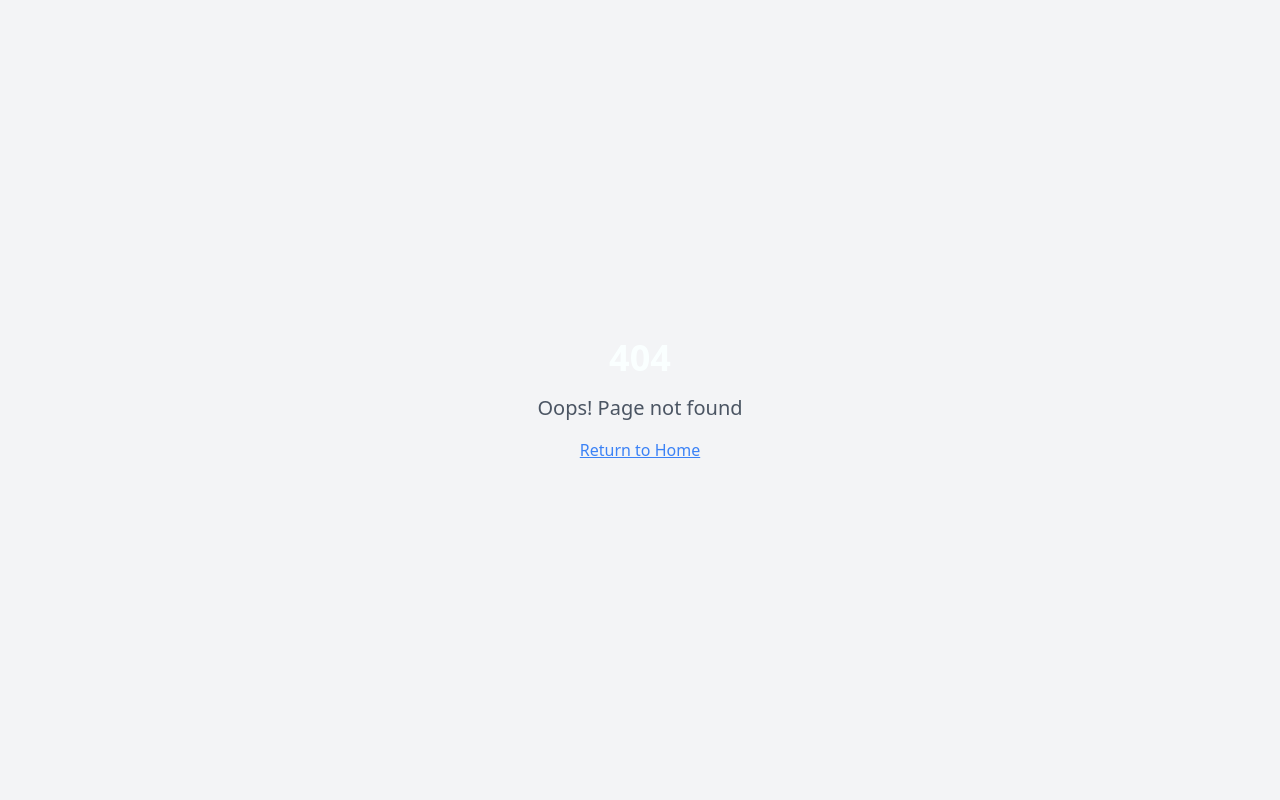
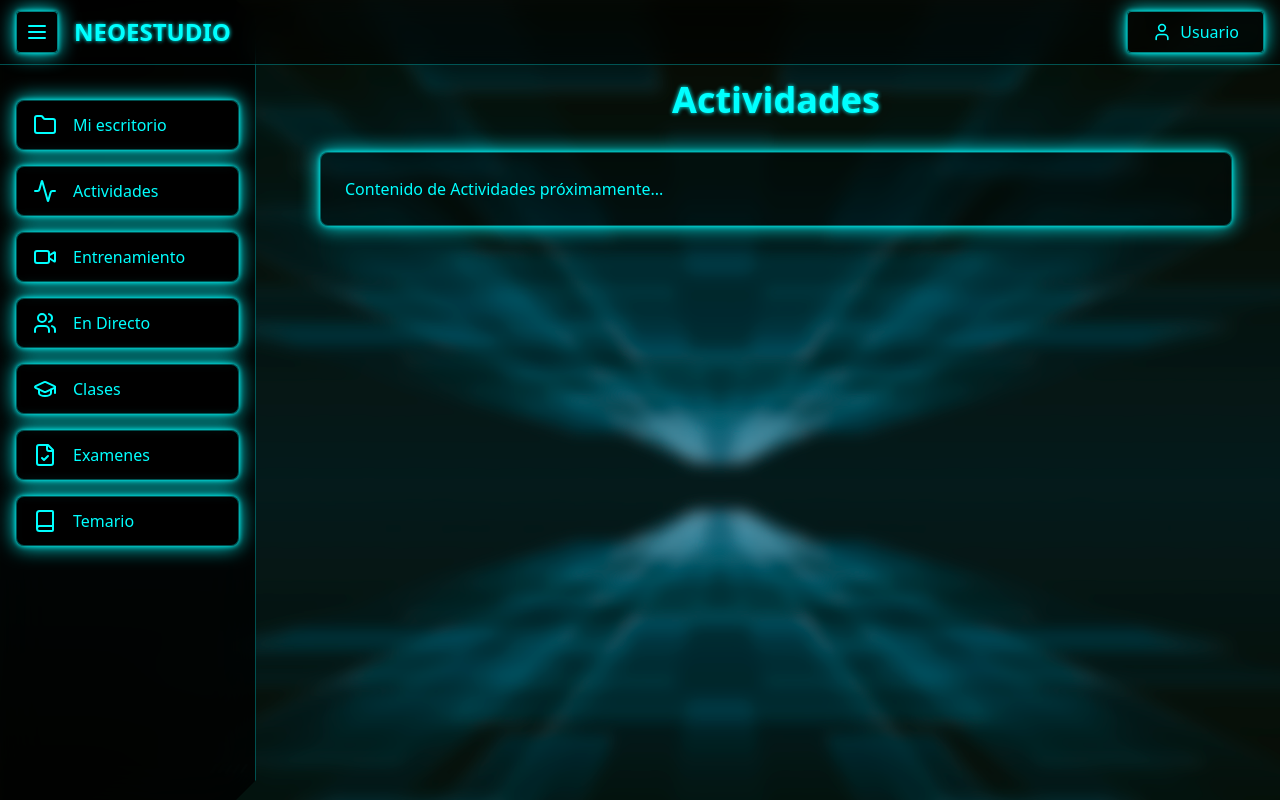
Before and after one commit to Marthianfred/neostudio, a React (Vite) app: page /actividades in a window 1280 px wide. Before the commit this address had no page. Built offline with nearby package versions, Linux system fonts and the light colour scheme.

Commit message:
Create route pages
The commit implements the pages for each of the requested routes.

```diff
--- a/src/App.tsx
+++ b/src/App.tsx
@@ -1,9 +1,16 @@
+
 import { Toaster } from "@/components/ui/toaster";
 import { Toaster as Sonner } from "@/components/ui/sonner";
 import { TooltipProvider } from "@/components/ui/tooltip";
 import { QueryClient, QueryClientProvider } from "@tanstack/react-query";
 import { BrowserRouter, Routes, Route } from "react-router-dom";
 import Index from "./pages/Index";
+import Actividades from "./pages/Actividades";
+import Entrenamiento from "./pages/Entrenamiento";
+import EnDirecto from "./pages/EnDirecto";
+import Clases from "./pages/Clases";
+import Examenes from "./pages/Examenes";
+import Temario from "./pages/Temario";
 import NotFound from "./pages/NotFound";
 
 const queryClient = new QueryClient();
@@ -16,7 +23,12 @@ const App = () => (
       <BrowserRouter>
         <Routes>
           <Route path="/" element={<Index />} />
-          {/* ADD ALL CUSTOM ROUTES ABOVE THE CATCH-ALL "*" ROUTE */}
+          <Route path="/actividades" element={<Actividades />} />
+          <Route path="/entrenamiento" element={<Entrenamiento />} />
+          <Route path="/en-directo" element={<EnDirecto />} />
+          <Route path="/clases" element={<Clases />} />
+          <Route path="/examenes" element={<Examenes />} />
+          <Route path="/temario" element={<Temario />} />
           <Route path="*" element={<NotFound />} />
         </Routes>
       </BrowserRouter>
--- /dev/null
+++ b/src/pages/Actividades.tsx
@@ -0,0 +1,33 @@
+
+import { NeoHeader } from "@/components/NeoHeader";
+import { NeoSidebar } from "@/components/NeoSidebar";
+import { useState } from "react";
+import Fondo from "../../public/Fondo.png";
+
+const Actividades = () => {
+  const [isSidebarOpen, setIsSidebarOpen] = useState(false);
+
+  const toggleSidebar = () => setIsSidebarOpen(!isSidebarOpen);
+  const closeSidebar = () => setIsSidebarOpen(false);
+
+  return (
+    <div
+      className="min-h-screen bg-background bg-cover text-foreground"
+      style={{ backgroundImage: `url(${Fondo})` }}
+    >
+      <NeoHeader onMenuClick={toggleSidebar} />
+      <NeoSidebar isOpen={isSidebarOpen} onClose={closeSidebar} />
+
+      <main className="pt-20 pb-8 px-4 lg:pl-72">
+        <div className="container mx-auto">
+          <h1 className="text-4xl font-bold text-center mb-8 neon-text">Actividades</h1>
+          <div className="cyber-card p-6">
+            <p className="text-neon-cyan">Contenido de Actividades próximamente...</p>
+          </div>
+        </div>
+      </main>
+    </div>
+  );
+};
+
+export default Actividades;
--- /dev/null
+++ b/src/pages/Clases.tsx
@@ -0,0 +1,33 @@
+
+import { NeoHeader } from "@/components/NeoHeader";
+import { NeoSidebar } from "@/components/NeoSidebar";
+import { useState } from "react";
+import Fondo from "../../public/Fondo.png";
+
+const Clases = () => {
+  const [isSidebarOpen, setIsSidebarOpen] = useState(false);
+
+  const toggleSidebar = () => setIsSidebarOpen(!isSidebarOpen);
+  const closeSidebar = () => setIsSidebarOpen(false);
+
+  return (
+    <div
+      className="min-h-screen bg-background bg-cover text-foreground"
+      style={{ backgroundImage: `url(${Fondo})` }}
+    >
+      <NeoHeader onMenuClick={toggleSidebar} />
+      <NeoSidebar isOpen={isSidebarOpen} onClose={closeSidebar} />
+
+      <main className="pt-20 pb-8 px-4 lg:pl-72">
+        <div className="container mx-auto">
+          <h1 className="text-4xl font-bold text-center mb-8 neon-text">Clases</h1>
+          <div className="cyber-card p-6">
+            <p className="text-neon-cyan">Contenido de Clases próximamente...</p>
+          </div>
+        </div>
+      </main>
+    </div>
+  );
+};
+
+export default Clases;
--- /dev/null
+++ b/src/pages/EnDirecto.tsx
@@ -0,0 +1,33 @@
+
+import { NeoHeader } from "@/components/NeoHeader";
+import { NeoSidebar } from "@/components/NeoSidebar";
+import { useState } from "react";
+import Fondo from "../../public/Fondo.png";
+
+const EnDirecto = () => {
+  const [isSidebarOpen, setIsSidebarOpen] = useState(false);
+
+  const toggleSidebar = () => setIsSidebarOpen(!isSidebarOpen);
+  const closeSidebar = () => setIsSidebarOpen(false);
+
+  return (
+    <div
+      className="min-h-screen bg-background bg-cover text-foreground"
+      style={{ backgroundImage: `url(${Fondo})` }}
+    >
+      <NeoHeader onMenuClick={toggleSidebar} />
+      <NeoSidebar isOpen={isSidebarOpen} onClose={closeSidebar} />
+
+      <main className="pt-20 pb-8 px-4 lg:pl-72">
+        <div className="container mx-auto">
+          <h1 className="text-4xl font-bold text-center mb-8 neon-text">En Directo</h1>
+          <div className="cyber-card p-6">
+            <p className="text-neon-cyan">Contenido de En Directo próximamente...</p>
+          </div>
+        </div>
+      </main>
+    </div>
+  );
+};
+
+export default EnDirecto;
--- /dev/null
+++ b/src/pages/Entrenamiento.tsx
@@ -0,0 +1,33 @@
+
+import { NeoHeader } from "@/components/NeoHeader";
+import { NeoSidebar } from "@/components/NeoSidebar";
+import { useState } from "react";
+import Fondo from "../../public/Fondo.png";
+
+const Entrenamiento = () => {
+  const [isSidebarOpen, setIsSidebarOpen] = useState(false);
+
+  const toggleSidebar = () => setIsSidebarOpen(!isSidebarOpen);
+  const closeSidebar = () => setIsSidebarOpen(false);
+
+  return (
+    <div
+      className="min-h-screen bg-background bg-cover text-foreground"
+      style={{ backgroundImage: `url(${Fondo})` }}
+    >
+      <NeoHeader onMenuClick={toggleSidebar} />
+      <NeoSidebar isOpen={isSidebarOpen} onClose={closeSidebar} />
+
+      <main className="pt-20 pb-8 px-4 lg:pl-72">
+        <div className="container mx-auto">
+          <h1 className="text-4xl font-bold text-center mb-8 neon-text">Entrenamiento</h1>
+          <div className="cyber-card p-6">
+            <p className="text-neon-cyan">Contenido de Entrenamiento próximamente...</p>
+          </div>
+        </div>
+      </main>
+    </div>
+  );
+};
+
+export default Entrenamiento;
--- /dev/null
+++ b/src/pages/Examenes.tsx
@@ -0,0 +1,33 @@
+
+import { NeoHeader } from "@/components/NeoHeader";
+import { NeoSidebar } from "@/components/NeoSidebar";
+import { useState } from "react";
+import Fondo from "../../public/Fondo.png";
+
+const Examenes = () => {
+  const [isSidebarOpen, setIsSidebarOpen] = useState(false);
+
+  const toggleSidebar = () => setIsSidebarOpen(!isSidebarOpen);
+  const closeSidebar = () => setIsSidebarOpen(false);
+
+  return (
+    <div
+      className="min-h-screen bg-background bg-cover text-foreground"
+      style={{ backgroundImage: `url(${Fondo})` }}
+    >
+      <NeoHeader onMenuClick={toggleSidebar} />
+      <NeoSidebar isOpen={isSidebarOpen} onClose={closeSidebar} />
+
+      <main className="pt-20 pb-8 px-4 lg:pl-72">
+        <div className="container mx-auto">
+          <h1 className="text-4xl font-bold text-center mb-8 neon-text">Exámenes</h1>
+          <div className="cyber-card p-6">
+            <p className="text-neon-cyan">Contenido de Exámenes próximamente...</p>
+          </div>
+        </div>
+      </main>
+    </div>
+  );
+};
+
+export default Examenes;
--- /dev/null
+++ b/src/pages/Temario.tsx
@@ -0,0 +1,33 @@
+
+import { NeoHeader } from "@/components/NeoHeader";
+import { NeoSidebar } from "@/components/NeoSidebar";
+import { useState } from "react";
+import Fondo from "../../public/Fondo.png";
+
+const Temario = () => {
+  const [isSidebarOpen, setIsSidebarOpen] = useState(false);
+
+  const toggleSidebar = () => setIsSidebarOpen(!isSidebarOpen);
+  const closeSidebar = () => setIsSidebarOpen(false);
+
+  return (
+    <div
+      className="min-h-screen bg-background bg-cover text-foreground"
+      style={{ backgroundImage: `url(${Fondo})` }}
+    >
+      <NeoHeader onMenuClick={toggleSidebar} />
+      <NeoSidebar isOpen={isSidebarOpen} onClose={closeSidebar} />
+
+      <main className="pt-20 pb-8 px-4 lg:pl-72">
+        <div className="container mx-auto">
+          <h1 className="text-4xl font-bold text-center mb-8 neon-text">Temario</h1>
+          <div className="cyber-card p-6">
+            <p className="text-neon-cyan">Contenido de Temario próximamente...</p>
+          </div>
+        </div>
+      </main>
+    </div>
+  );
+};
+
+export default Temario;
```
